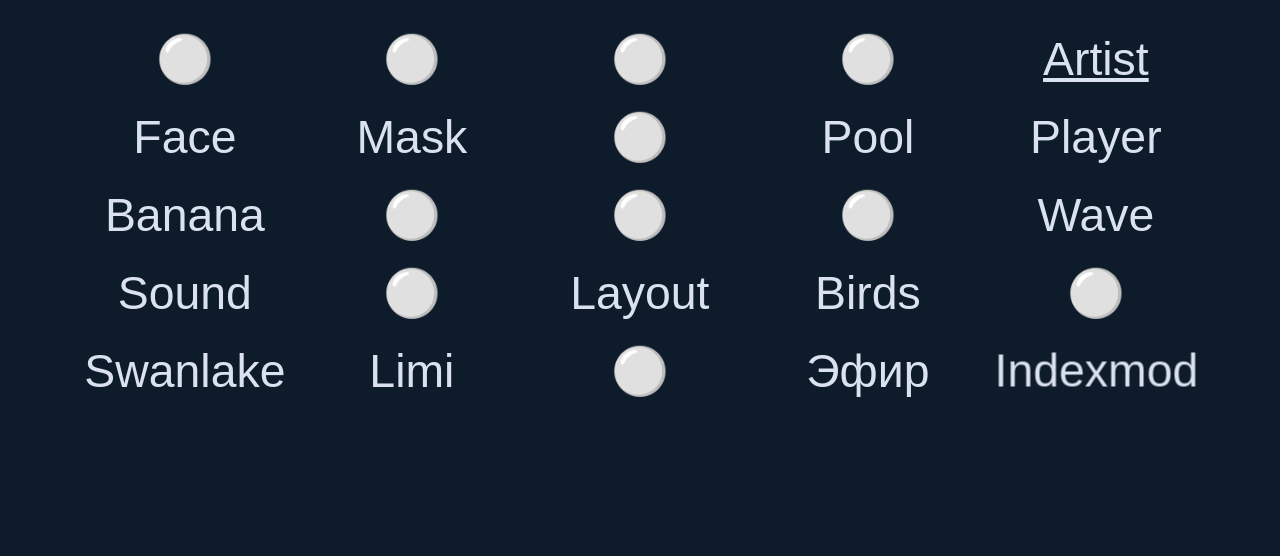
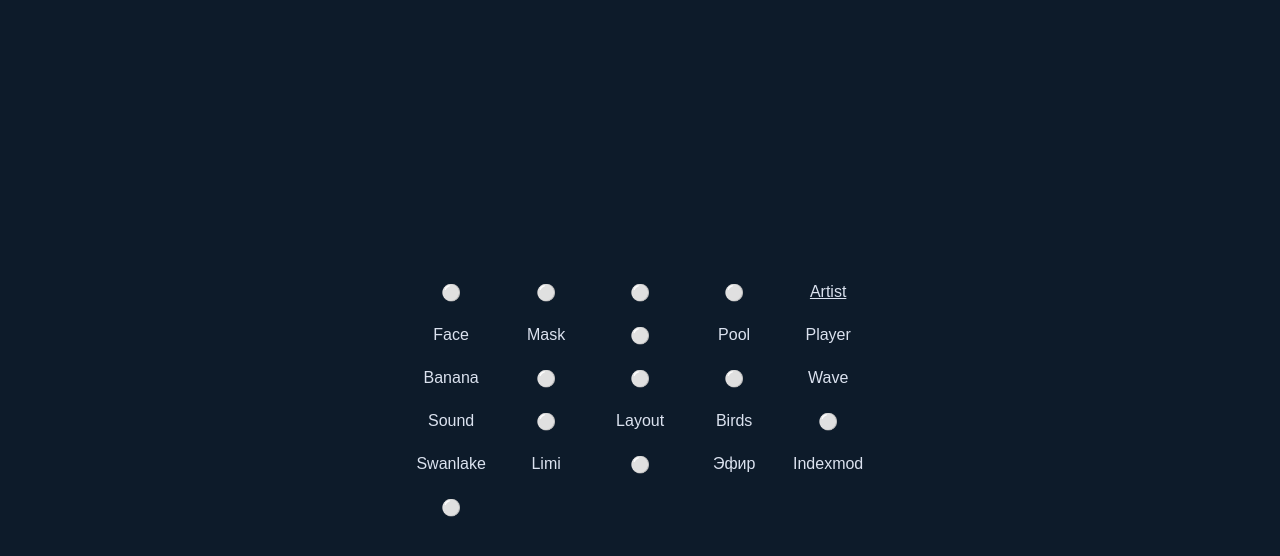
Before and after one commit to indexmod/menu, a plain HTML site: page index.html in a window 1280 px wide. Drawn offline with Linux system fonts and the light colour scheme.

Commit message:
Update index.html

```diff
--- a/index.html
+++ b/index.html
@@ -40,7 +40,7 @@
       display: flex;
       justify-content: center;
       align-items: center;
-      min-height: 50vh;
+      min-height: 100vh;
     }
 
     .grid {
@@ -48,22 +48,22 @@
       grid-template-columns: repeat(5, 1fr);
       gap: 1.5rem;
       padding: 2rem;
-      max-width: 90vw;
+      max-width: 50vw;
     }
 
     @media (max-width: 768px) {
       .grid {
-        grid-template-columns: repeat(3, 1fr);
+        grid-template-columns: repeat(2, 1fr);
       }
     }
 
     a.icon-link {
-      font-size: 2.9rem;
+      font-size: 1rem;
       color: #dbe2ef;
       text-decoration: none;
       display: flex;
       justify-content: center;
-      align-items: center;
+      align-items: left;
       transition: transform 0.1s ease-out;
       animation: none;
       will-change: transform;
@@ -76,7 +76,7 @@
     }
 
     .icon-link.active {
-      animation: vibrate 0.4s ease-in-out;
+      animation: vibrate 0.1s ease-in-out;
     }
 
     /* Скейл с "упругостью" */
@@ -88,7 +88,7 @@
     }
 
     .icon-link:hover {
-      animation: pop 0.4s cubic-bezier(0.34, 1.56, 0.64, 1);
+      animation: pop 0.1s cubic-bezier(0.34, 1.56, 0.64, 1);
     }
   </style>
 </head>
@@ -121,6 +121,7 @@
     <a class="icon-link" "https://dream.indexmod.xyz">⚪</a>
     <a class="icon-link" href="https://air.indexmod.xyz">Эфир</a>
     <a class="icon-link" href="https://indexmod.xyz">Indexmod</a>
+        <a class="icon-link" "https://swamp.indexmod.xyz">⚪</a>
   </div>
 
   <script>
```
